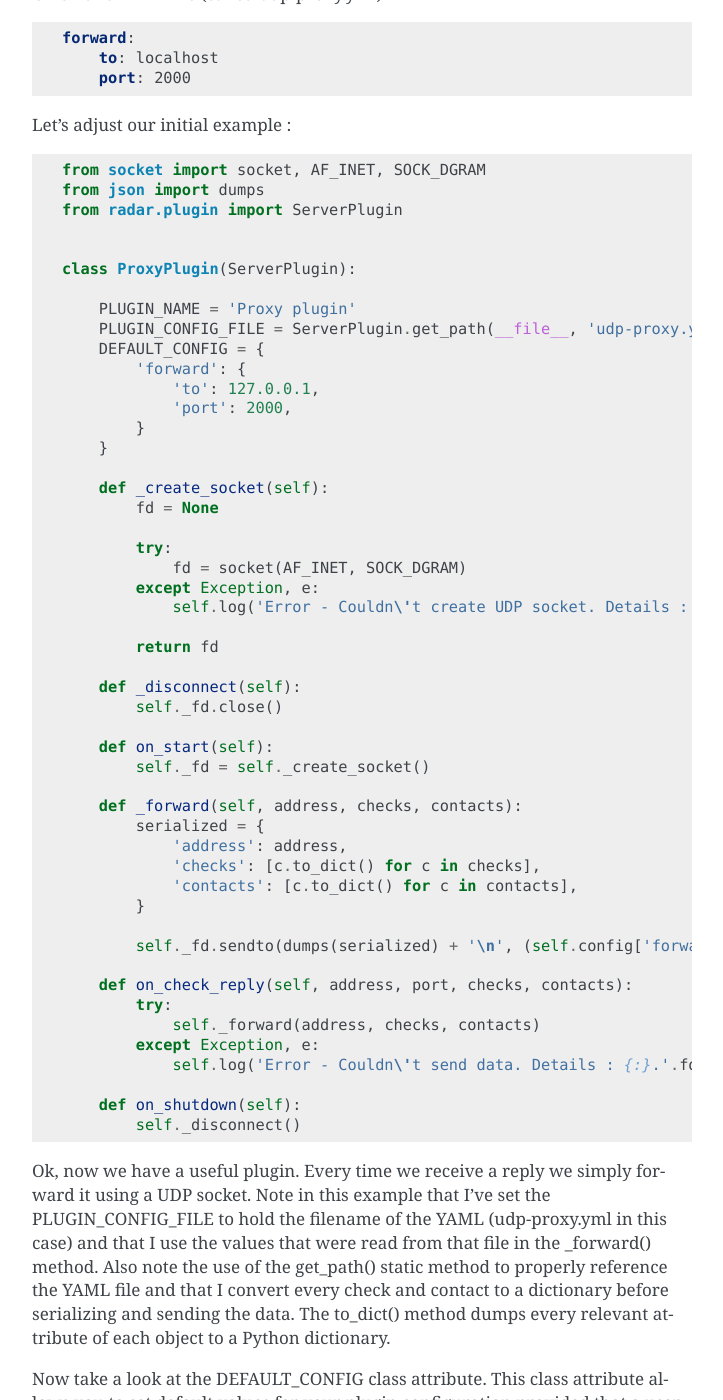
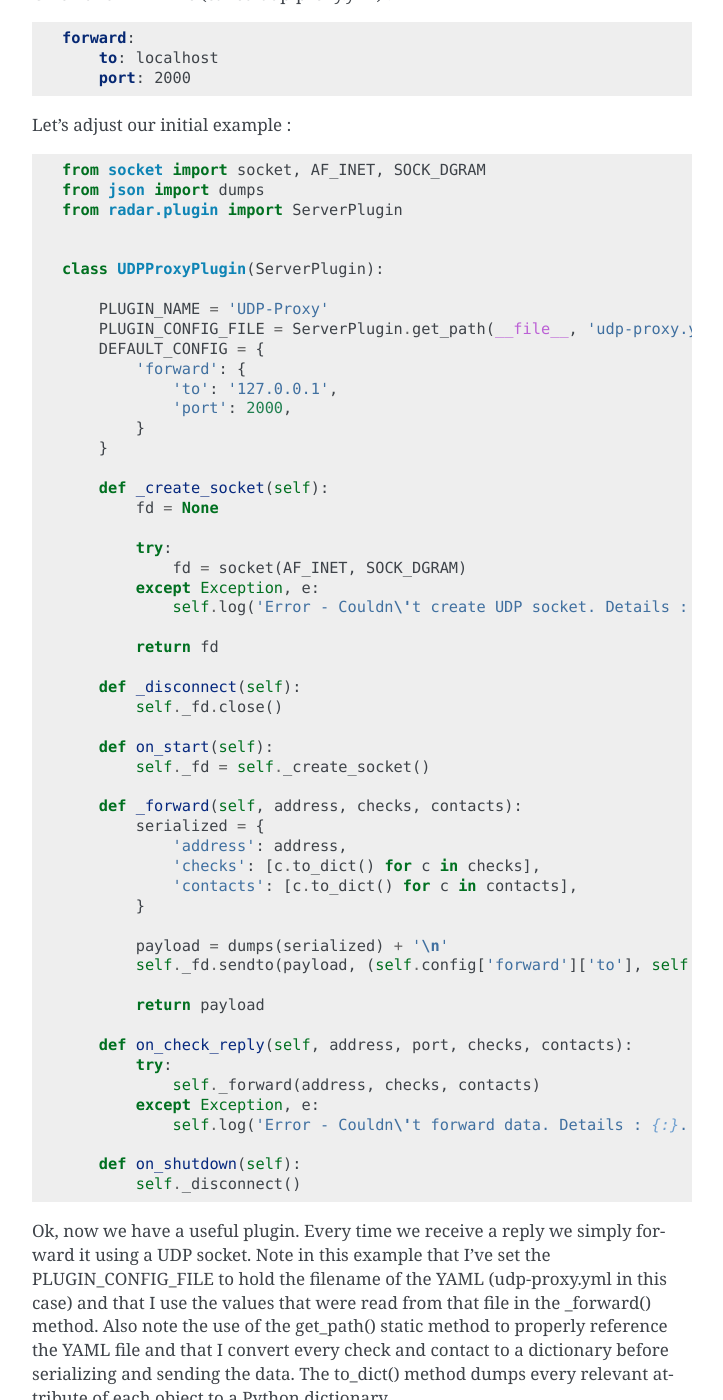
Before and after one commit to lliendo/Radar, a Sphinx documentation site: the page built from docs/plugins-development.rst, in a window 1280 px wide and 1400 px high, scrolled down 2583 px. Shown: the whole window, without its empty margins (388-1111 px from the left). Built offline with Sphinx 7.4.7, drawn with Linux system fonts in a browser that asks for light colours.

Commit message:
- Updated documentation example.

```diff
--- a/docs/plugins-development.rst
+++ b/docs/plugins-development.rst
@@ -143,13 +143,13 @@ Let's adjust our initial example :
     from radar.plugin import ServerPlugin
 
 
-    class ProxyPlugin(ServerPlugin):
+    class UDPProxyPlugin(ServerPlugin):
 
-        PLUGIN_NAME = 'Proxy plugin'
+        PLUGIN_NAME = 'UDP-Proxy'
         PLUGIN_CONFIG_FILE = ServerPlugin.get_path(__file__, 'udp-proxy.yml')
         DEFAULT_CONFIG = {
             'forward': {
-                'to': 127.0.0.1,
+                'to': '127.0.0.1',
                 'port': 2000,
             }
         }
@@ -177,13 +177,16 @@ Let's adjust our initial example :
                 'contacts': [c.to_dict() for c in contacts],
             }
 
-            self._fd.sendto(dumps(serialized) + '\n', (self.config['forward']['to'], self.config['forward']['port']))
+            payload = dumps(serialized) + '\n'
+            self._fd.sendto(payload, (self.config['forward']['to'], self.config['forward']['port']))
+
+            return payload
 
         def on_check_reply(self, address, port, checks, contacts):
             try:
                 self._forward(address, checks, contacts)
             except Exception, e:
-                self.log('Error - Couldn\'t send data. Details : {:}.'.format(e))
+                self.log('Error - Couldn\'t forward data. Details : {:}.'.format(e))
 
         def on_shutdown(self):
             self._disconnect()
```
Also changed, not shown: other parts of docs/plugins-development.rst (+1 -1 lines).
